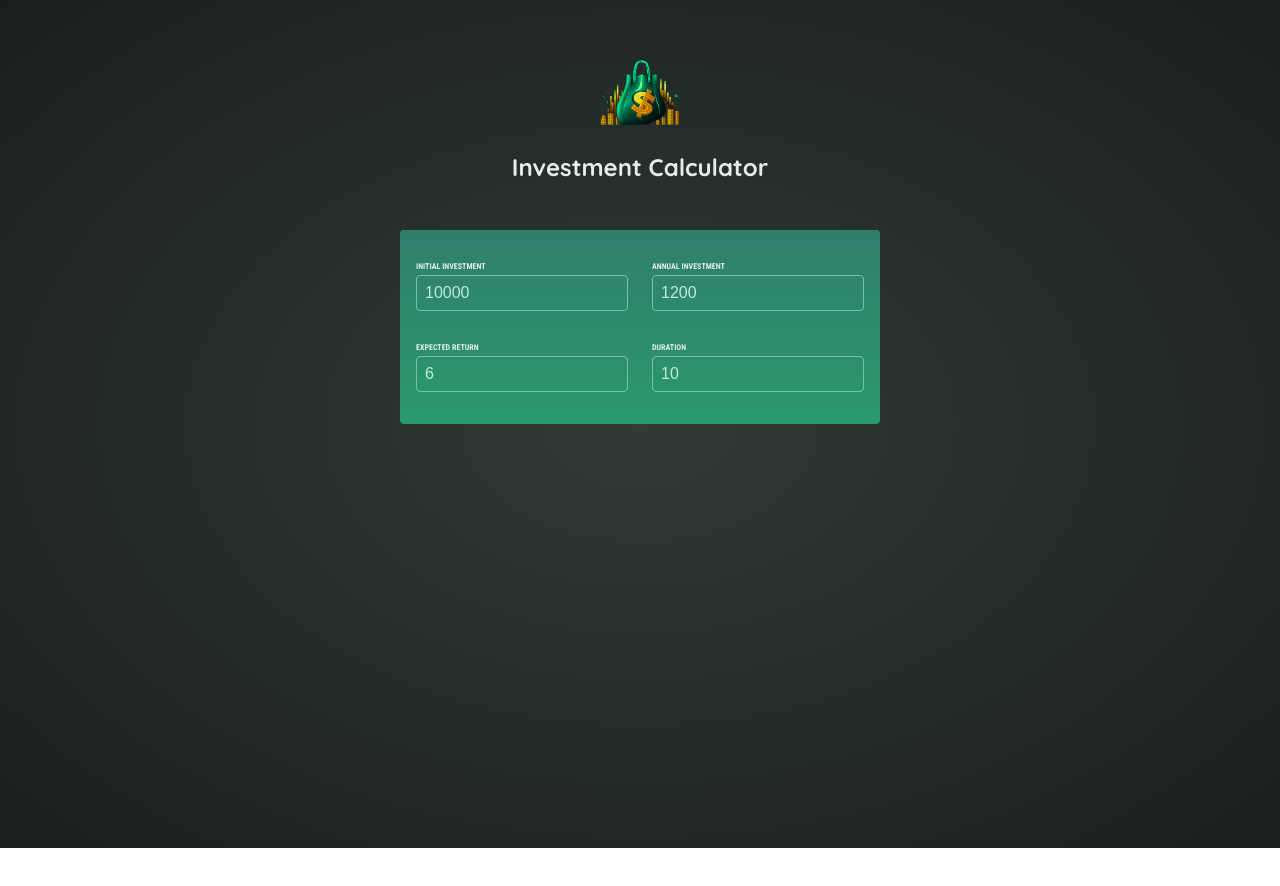
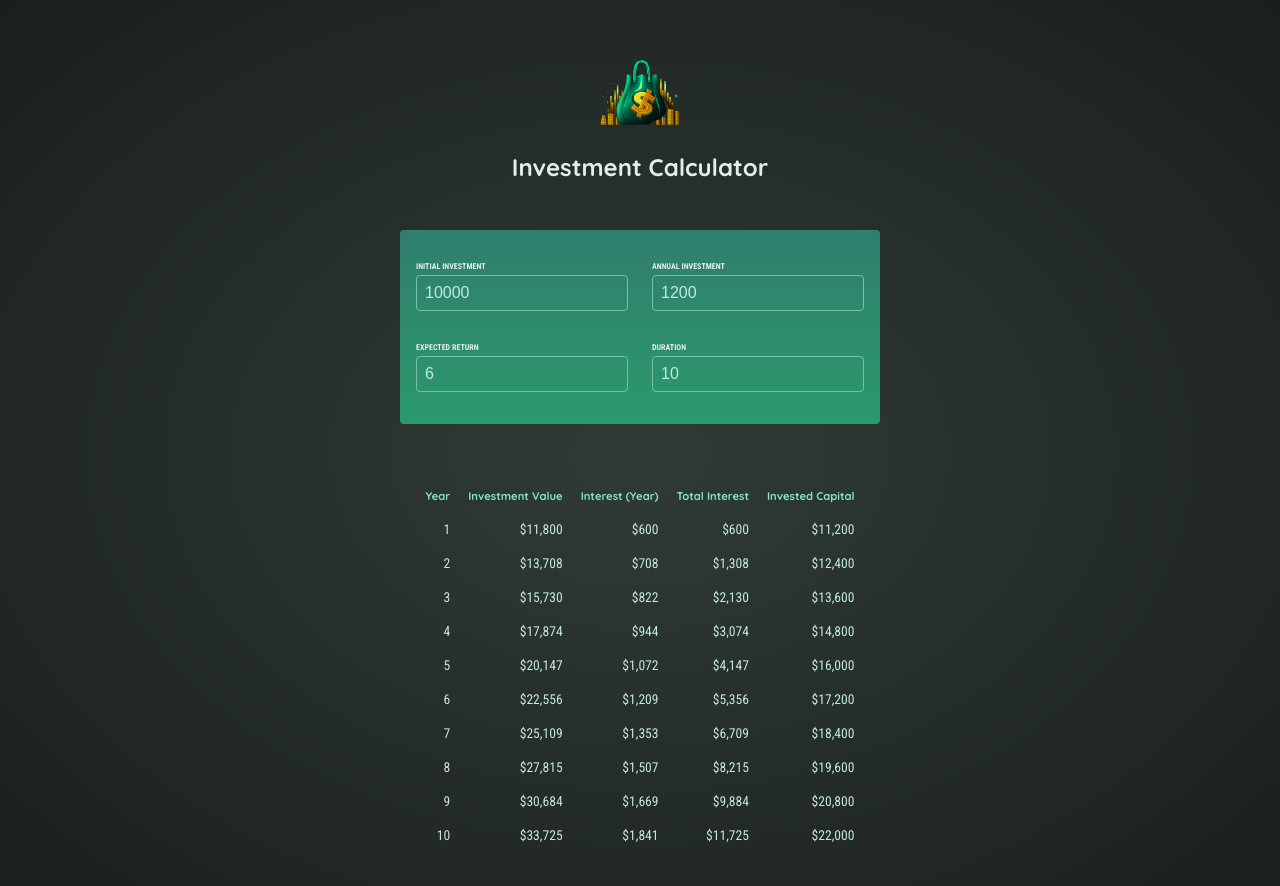
Before and after one commit to harshahossain/investment-calculator, a React (Vite) app: page / in a window 1280 px wide. Shown: the top 886 px of the page. Before the commit the page ends 848 px from the top, so only its background shows below. Built offline with nearby package versions, Linux system fonts and the light colour scheme.

Commit message:
Added Results
Added Results Component to show the values

```diff
--- a/src/App.jsx
+++ b/src/App.jsx
@@ -1,12 +1,33 @@
 import React, { useState } from "react";
 import Header from "./components/Header.jsx";
 import UserInput from "./components/UserInput.jsx";
+import Results from "./components/Results.jsx";
 
 function App() {
+  //
+  const [userInput, setUserInput] = useState({
+    initialInvestment: 10000,
+    annualInvestment: 1200,
+    expectedReturn: 6,
+    duration: 10,
+  });
+
+  function handleChange(inputIdentifier, newValue) {
+    setUserInput((prevState) => {
+      return {
+        //second bracket cause objcet?
+        ...prevState,
+        [inputIdentifier]: +newValue, //msut use [] so the fn understands im not adding something new. but updatinfg existing fields
+        //the PLUS SIGN makes auto parses it into a number from string, because the value we get from here is derived from Event Target Value which is always string
+      };
+    });
+  }
+
   return (
     <>
       <Header />
-      <UserInput />
+      <UserInput onInputChange={handleChange} userInput={userInput} />
+      <Results input={userInput} />
     </>
   );
 }
--- /dev/null
+++ b/src/components/Results.jsx
@@ -0,0 +1,45 @@
+import { calculateInvestmentResults, formatter } from "../util/investment.js";
+
+export default function Results({ input }) {
+  const resultsData = calculateInvestmentResults(input);
+  //console.log(resultsData);
+  const initialInvestment =
+    resultsData[0].valueEndOfYear -
+    resultsData[0].interest -
+    resultsData[0].annualInvestment;
+
+  const data = resultsData.map((result) => {
+    const totalInterstValue =
+      result.valueEndOfYear -
+      initialInvestment -
+      result.annualInvestment * result.year;
+
+    const totalAmountInvested = result.valueEndOfYear - totalInterstValue;
+
+    return (
+      <tr key={result.year}>
+        <td>{result.year}</td>
+        <td>{formatter.format(result.valueEndOfYear)}</td>
+        <td>{formatter.format(result.interest)}</td>
+        <td>{formatter.format(totalInterstValue)}</td>
+        <td>{formatter.format(totalAmountInvested)}</td>
+      </tr>
+    );
+  });
+  return (
+    <>
+      <table id="result">
+        <thead>
+          <tr>
+            <th>Year</th>
+            <th>Investment Value</th>
+            <th>Interest (Year)</th>
+            <th>Total Interest</th>
+            <th>Invested Capital</th>
+          </tr>
+        </thead>
+        <tbody>{data}</tbody>
+      </table>
+    </>
+  );
+}
--- a/src/components/UserInput.jsx
+++ b/src/components/UserInput.jsx
@@ -1,24 +1,7 @@
 import React, { useState } from "react";
 
-export default function UserInput() {
-  //
-  const [userInput, setUserInput] = useState({
-    initialInvestment: 10000,
-    annualInvestment: 1200,
-    expectedReturn: 6,
-    duration: 10,
-  });
-
-  function handleChange(inputIdentifier, newValue) {
-    setUserInput((prevState) => {
-      return {
-        //second bracket cause objcet?
-        ...prevState,
-        [inputIdentifier]: newValue, //msut use [] so the fn understands im not adding something new. but updatinfg existing fields
-      };
-    });
-  }
-
+export default function UserInput({ onInputChange, userInput }) {
+  ////input type number but the value we get from event target value is always a string
   return (
     <section id="user-input">
       <div className="input-group">
@@ -29,7 +12,7 @@ export default function UserInput() {
             required
             value={userInput.initialInvestment}
             onChange={
-              (evt) => handleChange("initialInvestment", evt.target.value) //to match it with the property name in the state, theres '' otherwise js will think of it as a const or fn or hwhjatever
+              (evt) => onInputChange("initialInvestment", evt.target.value) //to match it with the property name in the state, theres '' otherwise js will think of it as a const or fn or hwhjatever
             }
           />
         </p>
@@ -40,7 +23,7 @@ export default function UserInput() {
             required
             value={userInput.annualInvestment}
             onChange={(evt) =>
-              handleChange("annualInvestment", evt.target.value)
+              onInputChange("annualInvestment", evt.target.value)
             }
           />
         </p>
@@ -52,7 +35,9 @@ export default function UserInput() {
             type="number"
             required
             value={userInput.expectedReturn}
-            onChange={(evt) => handleChange("expectedReturn", evt.target.value)}
+            onChange={(evt) =>
+              onInputChange("expectedReturn", evt.target.value)
+            }
           />
         </p>
         <p>
@@ -61,7 +46,7 @@ export default function UserInput() {
             type="number"
             required
             value={userInput.duration}
-            onChange={(evt) => handleChange("duration", evt.target.value)}
+            onChange={(evt) => onInputChange("duration", evt.target.value)}
           />
         </p>
       </div>
```
